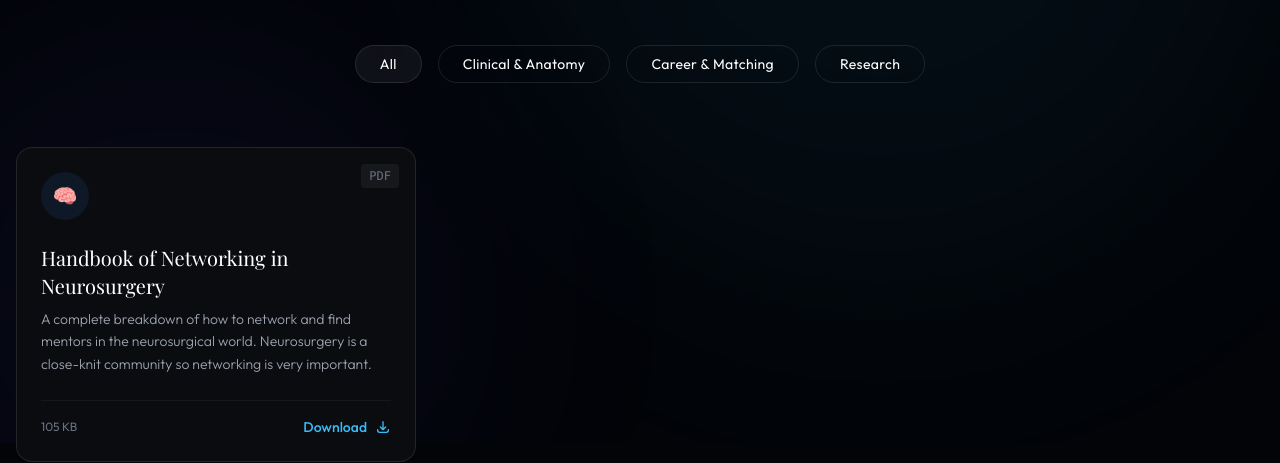
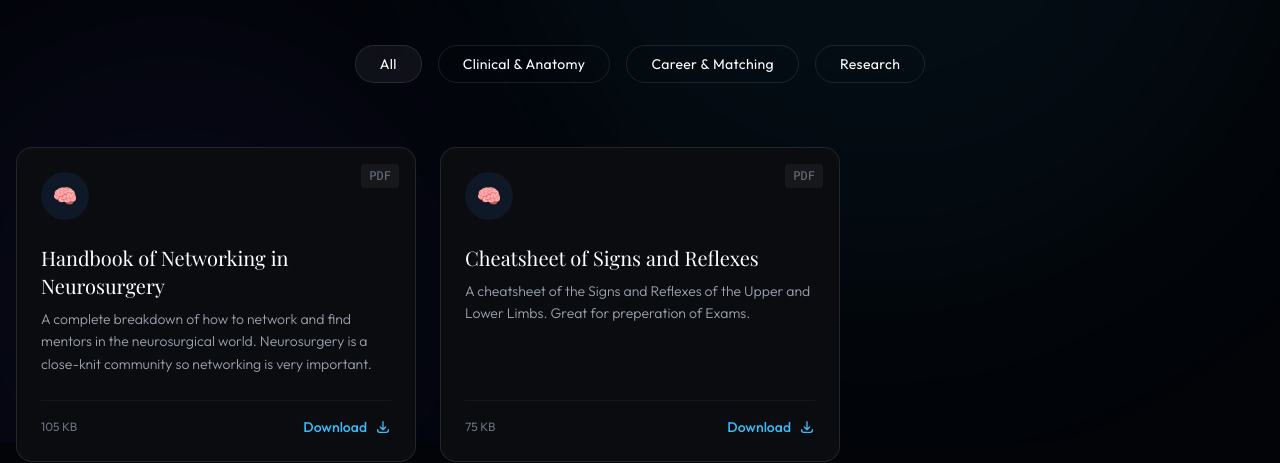
Before and after one commit to iyno-org/Homepage, a plain HTML site: page resources.html in a window 1280 px wide. Shown: the part 357-820 px from the top of the page. Drawn offline with nearby package versions, Linux system fonts and the light colour scheme; a web font is replaced by a local one.

Commit message:
Added signs and symptoms cheatsheet

```diff
--- a/resources.html
+++ b/resources.html
@@ -153,6 +153,29 @@
                 </div>
             </div>
 
+            <!-- Resource 2 -->
+            <div class="resource-card group relative bg-[#0a0c10] border border-white/10 rounded-2xl p-6 flex flex-col" data-category="clinical">
+                <div class="absolute top-4 right-4 text-xs font-mono text-gray-500 bg-white/5 px-2 py-1 rounded">PDF</div>
+                <div class="w-12 h-12 rounded-full bg-blue-500/10 flex items-center justify-center text-blue-400 mb-6 text-xl">
+                    🧠
+                </div>
+                <h3 class="text-xl font-serif mb-2 group-hover:text-neuro transition-colors">Cheatsheet of Signs and Reflexes</h3>
+                <p class="text-gray-400 text-sm font-light leading-relaxed mb-6 flex-grow">
+                    A cheatsheet of the Signs and Reflexes of the Upper and Lower Limbs. Great for preperation of Exams.
+                </p>
+                <div class="mt-auto border-t border-white/5 pt-4 flex items-center justify-between">
+                    <span class="text-xs text-gray-500">75 KB</span>
+                    <a href="./Resources/Reflexes and Signs/Reflexes and Signs of the Upper and Lower LImbs.pdf" target="_blank"
+                        class="flex items-center gap-2 text-sm font-medium text-neuro hover:text-white transition-colors">
+                            Download
+                        <svg class="w-4 h-4" fill="none" stroke="currentColor" viewBox="0 0 24 24">
+                            <path stroke-linecap="round" stroke-linejoin="round" stroke-width="2"
+                                d="M4 16v1a3 3 0 003 3h10a3 3 0 003-3v-1m-4-4l-4 4m0 0l-4-4m4 4V4"></path>
+                        </svg>
+                    </a>
+                </div>
+            </div>
+
         </div>
     </section>
 
```
Also changed, not shown: 3 other files.
